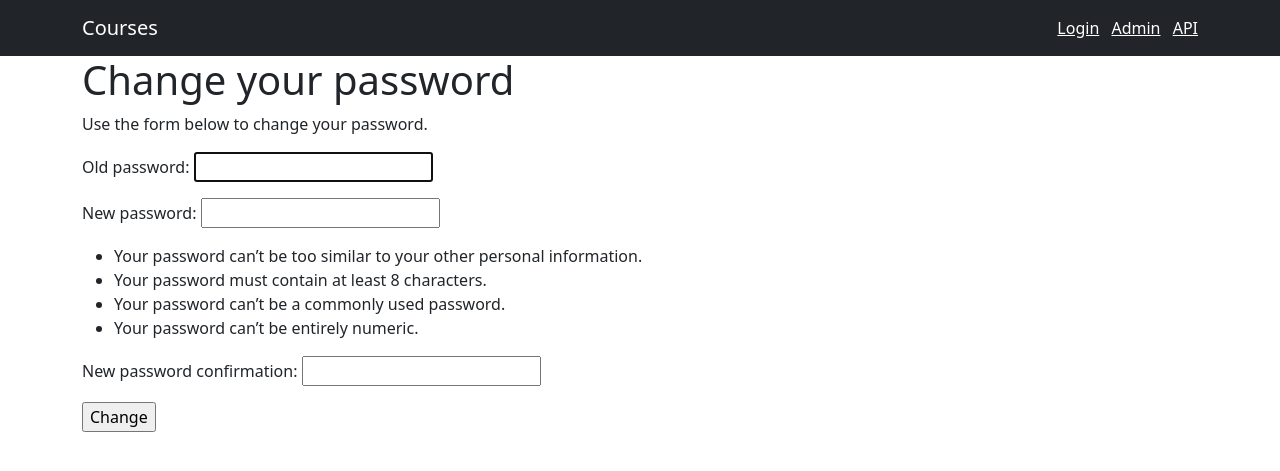
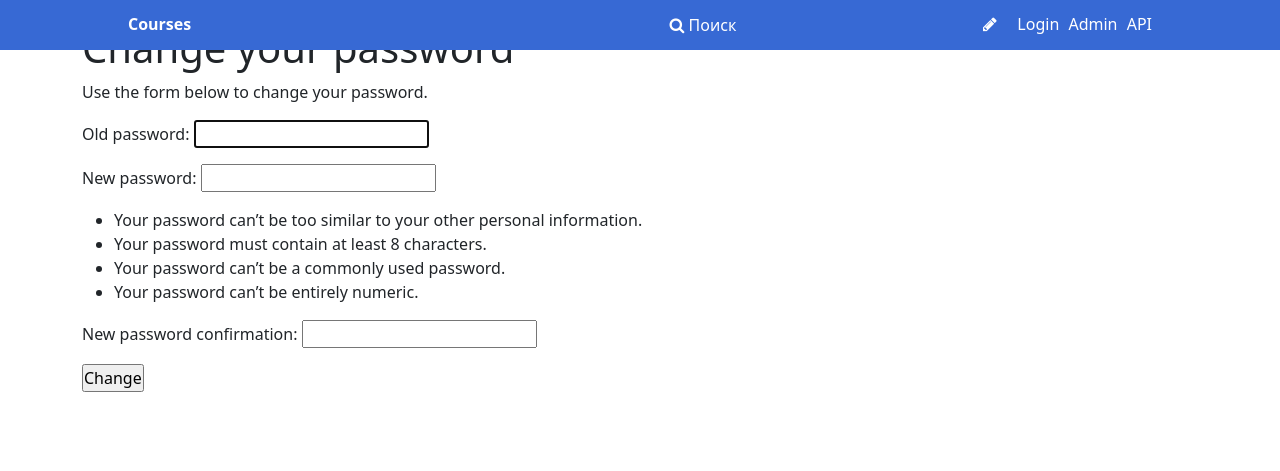
Before and after one commit to Calculated1528/Courses, a Django app: page /account/change_password in a window 1280 px wide. Shown: the top 471 px of the page. Run offline with Django 4.2, Linux system fonts and the light colour scheme.

Commit message:
Возможность работы static на Windows и css верха

```diff
--- /dev/null
+++ b/account/static/css/main.css
@@ -0,0 +1,207 @@
+* {
+    margin: 0;
+    padding: 0;
+}
+
+.body_all {
+    background-color: #e8e8e8;
+}
+
+.header_m{
+    background: rgb(55, 105, 212);
+    height: 50px;
+    width: 100%;
+    position: fixed;
+}
+
+.header_left{
+    float: left;
+    height: 45px;
+    width: 40px;
+    margin-left: 10%;
+    text-align: center;
+    margin-top: 2px;
+    padding-top: 10px;
+}
+.header-brand{
+    color: white;
+    height: 45px;
+    width: 40px;
+    text-align: center;
+    font-weight: bold;
+    text-decoration: none;
+}
+
+.header_search:hover{
+    background: rgb(62, 119, 242);
+    cursor: pointer;
+}
+
+.header_search{
+    float: left;
+    height: 30px;
+    width: 70px;
+    padding-top: 3px;
+    text-align: center;
+    margin-left: 500px;
+    margin-top: 10px;
+    border-radius: 5px;
+    color: white;
+}
+
+.header_right{
+    float: right;
+    height: 45px;
+    width: 250px;
+    text-align: center;
+    margin-top: 2px;
+    margin-right: 10%;
+}
+
+.fa-search{
+    color: white;
+
+}
+
+.fa-pencil{
+    color: white;
+}
+
+.img_icon{
+    height: 40px;
+    width: 40px;
+    border-radius: 5px;
+}
+
+.img_icon:hover{
+    cursor: pointer;
+}
+
+.img_logo{
+    height: 40px;
+    width: 40px;
+    border-radius: 5px;
+}
+
+.img_logo:hover{
+    cursor: pointer;
+}
+
+.header_pen{
+    height: 25px;
+    width: 25px;
+    float: right;
+    text-align: center;
+    margin-top: 10px;
+    border-radius: 5px;
+    margin-right: 10px;
+}
+
+.header_pen:hover{
+    background: rgb(62, 119, 242);
+    cursor: pointer;
+}
+
+.header_logo{
+    height: 45px;
+    width: 40px;
+    float: left;
+    margin-left: 10px;
+}
+
+.header-text{
+    color: white;
+    height: 45px;
+    width: auto;
+    text-align: center;
+    padding-top: 10px;
+    float: right;
+}
+
+.header_menu{
+    color: white;
+    height: 45px;
+    width: auto;
+    text-align: center;
+    text-decoration: none;
+    margin-left: 5px;
+}
+
+.body_down{
+    margin-left: 10%;
+    margin-top: 60px;
+    width: 1175px;
+    height: 30px;
+}
+
+.body_search_text{
+    width: 1175px;
+    height: 30px;
+    border-radius: 5px;
+    padding-left: 10px;
+    border-top: 1px solid rgb(196, 196, 196);
+    border-left: 1px solid rgb(196, 196, 196);
+    border-right: 1px solid rgb(196, 196, 196);
+    border-bottom: 1px solid rgb(196, 196, 196);
+}
+
+.articles{
+    margin-top: 30px;
+    height: auto;
+    background: white;
+    width: 1185px;
+    border-radius: 10px;
+    padding-top: 10px;
+    padding-bottom: 10px;
+}
+
+.article{
+    width: 1185px;
+    height: 100px;
+
+}
+
+.article_name{
+    float: left;
+    margin-top: 20px;
+    font-size: 20px;
+    margin-left: 10px;
+}
+
+.article_name:hover{
+    cursor: pointer;
+}
+
+.article_author{
+    float: left;
+    font-size: 15px;
+    margin-left: 10px;
+    color: grey;
+}
+
+.article_author:hover{
+    cursor: pointer;
+}
+
+.article_date{
+    margin-top: 30px;
+    float: right;
+    width: 80px;
+}
+
+.article_line{
+    width: 1175;
+    background: rgb(206, 206, 206);
+    height: 1px;
+    border-top: none;
+    border-bottom: none;
+}
+
+.article_view{
+    float: right;
+    width: 35px;
+    font-size: 15px;
+    color: grey;
+    margin-top: 40px;
+    margin-right: 5px;
+}
--- a/base/settings.py
+++ b/base/settings.py
@@ -120,6 +120,8 @@ USE_TZ = True
 # Static files (CSS, JavaScript, Images)
 # https://docs.djangoproject.com/en/4.0/howto/static-files/
 
+STATIC_ROOT = ''
+
 STATIC_URL = 'static/'
 
 # Default primary key field type
--- a/templates/base.html
+++ b/templates/base.html
@@ -1,3 +1,4 @@
+{% load static %}
 <!DOCTYPE html>
 <html lang="en">
 <head>
@@ -5,24 +6,46 @@
     <meta http-equiv="X-UA-Compatible" content="IE=edge">
     <meta name="viewport" content="width=device-width, initial-scale=1.0">
     <link href="https://cdn.jsdelivr.net/npm/bootstrap@5.3.0-alpha3/dist/css/bootstrap.min.css" rel="stylesheet" integrity="sha384-KK94CHFLLe+nY2dmCWGMq91rCGa5gtU4mk92HdvYe+M/SXH301p5ILy+dN9+nJOZ" crossorigin="anonymous">
+    <link rel="stylesheet" href="{% static "css/main.css" %}">
+    <link rel="stylesheet" href="https://cdnjs.cloudflare.com/ajax/libs/font-awesome/4.7.0/css/font-awesome.min.css">
     <title>{% block title %}{% endblock %}</title>
 
 </head>
 <body>
-    <nav class="navbar navbar-dark bg-dark">
-        <div class="container">
-            <a href={% url "shop:index" %} class="navbar-brand">Courses</a>
-            <span class='navbar-text'>
-                {% if user.is_authenticated %}Hello
-                <a href={% url "index" %} class="me-2">{{ user.get_username }}</a>
-                {% else %}
-                <a href={% url "login" %} class="me-2">Login</a>
-                {% endif %}
-                <a href="/admin/" class="me-2" target="_blank">Admin</a>
-                <a href="/api/v1/" target="_blank">API</a>
+    <div class="header_m">
+        <div class="header_left">
+            <a href={% url "shop:index" %} class="header-brand">Courses</a>
+        </div>
+        <div class="header_search">
+            <span class="icon_search">
+                <i class="fa fa-search">
+
+                </i>
+                Поиск
             </span>
         </div>
-    </nav>
+        <div class="header_right">
+
+            <span class='header-text'>
+                {% if user.is_authenticated %}Hello
+                <a href={% url "index" %} class="header_menu">{{ user.get_username }}</a>
+                {% else %}
+                <a href={% url "login" %} class="header_menu">Login</a>
+                {% endif %}
+                <a href="/admin/" class="header_menu" target="_blank">Admin</a>
+                <a href="/api/v1/" class="header_menu" target="_blank">API</a>
+            </span>
+            <div class="header_pen">
+                <i class="fa fa-pencil">
+
+                </i>
+            </div>
+        </div>
+    </div>
+
+<br>
+
+
     <main class="container">
         {% block content %}
         {% endblock %}
```
